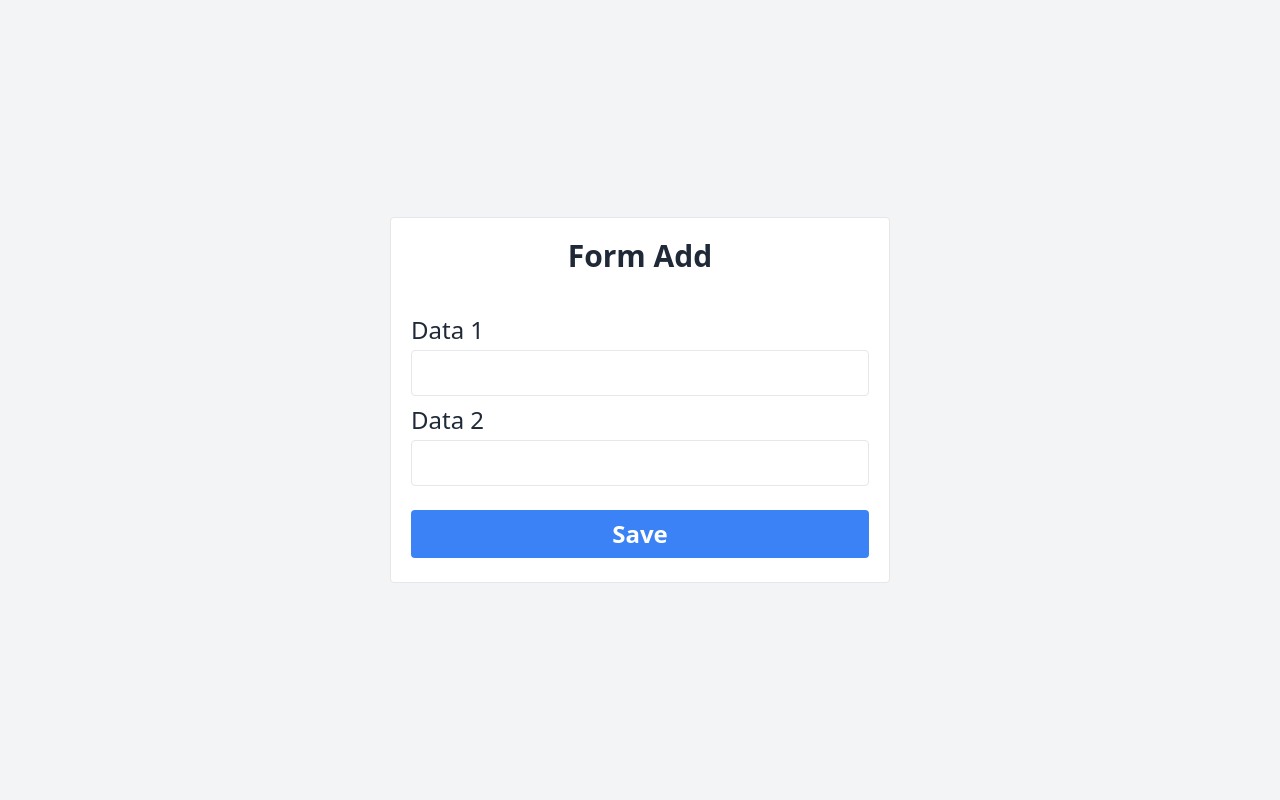
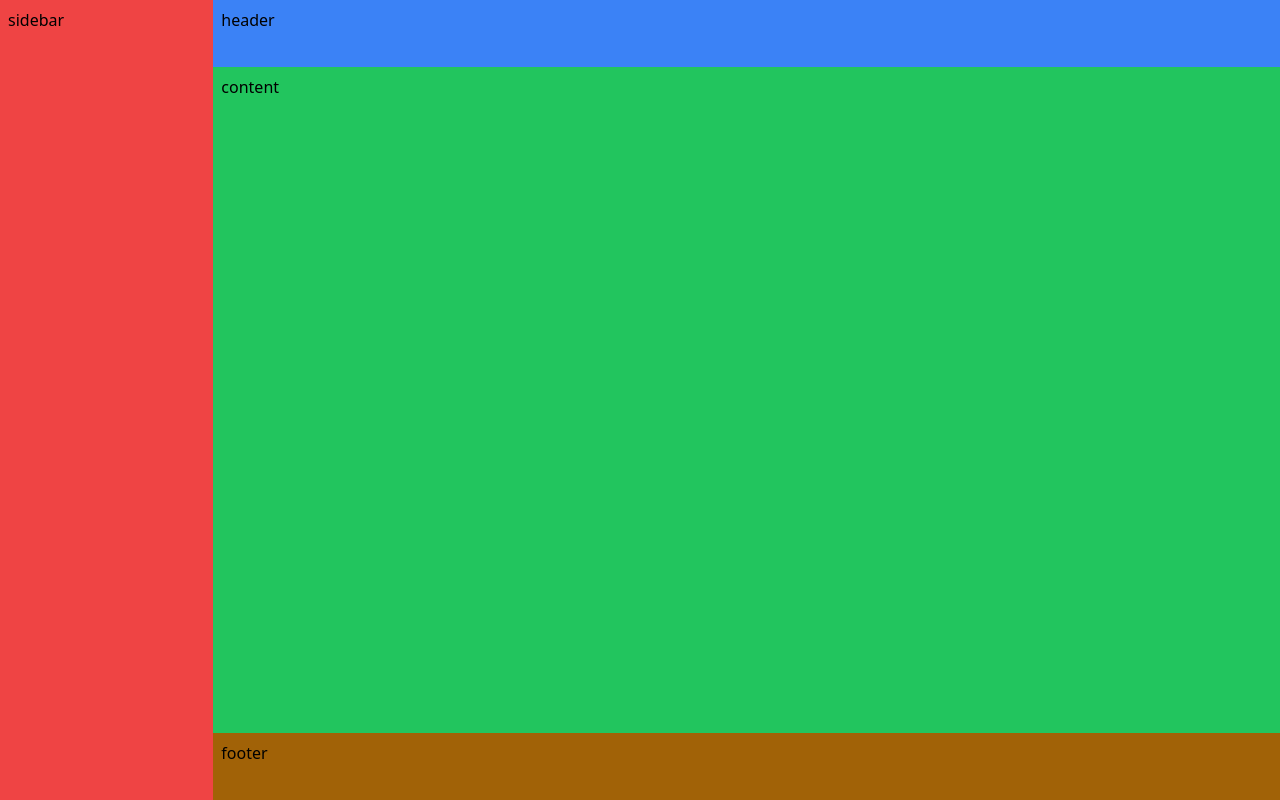
Before and after one commit to Robi-Nurhidayat/vue-tailwindcss-components-base, a Vue app: page / in a window 1280 px wide. Built offline with nearby package versions, Linux system fonts and the light colour scheme.

Commit message:
create layout admin page

```diff
--- a/src/App.vue
+++ b/src/App.vue
@@ -1,7 +1,6 @@
 <script setup>
 
-
-import Form from './components/Form.vue';
+import AdminHomeView from './views/admin/AdminHomeView.vue';
 
 
 
@@ -9,6 +8,6 @@ import Form from './components/Form.vue';
 
 <template>
 
-<Form />
+<AdminHomeView />
 
 </template>
--- /dev/null
+++ b/src/views/admin/AdminHomeView.vue
@@ -0,0 +1,33 @@
+<script setup>
+
+
+</script>
+
+
+<template>
+
+    <div class="grid grid-cols-12 grid-rows-12 h-screen">
+        <!-- Header -->
+        <header class="col-start-3 col-span-10 bg-blue-500 p-2">
+
+            <nav>header</nav>
+        </header>
+
+        <!-- sidebar -->
+
+        <div class="row-start-1 row-span-12 col-start-1 col-span-2 bg-red-500 p-2">
+            <aside>sidebar</aside>
+        </div>
+
+        <!-- main content -->
+        <div class="row-span-10 col-span-10 bg-green-500 p-2">
+          content
+        </div>
+        <!-- footer -->
+        <footer class="row-start-12 row-span-1  col-start-3 col-span-10 bg-yellow-700 p-2">
+          footer
+        </footer>
+    </div>
+
+
+</template>
```
